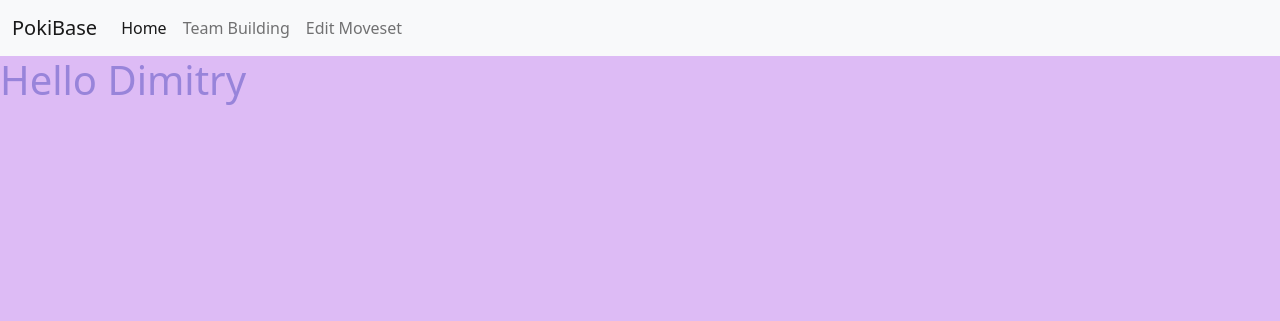
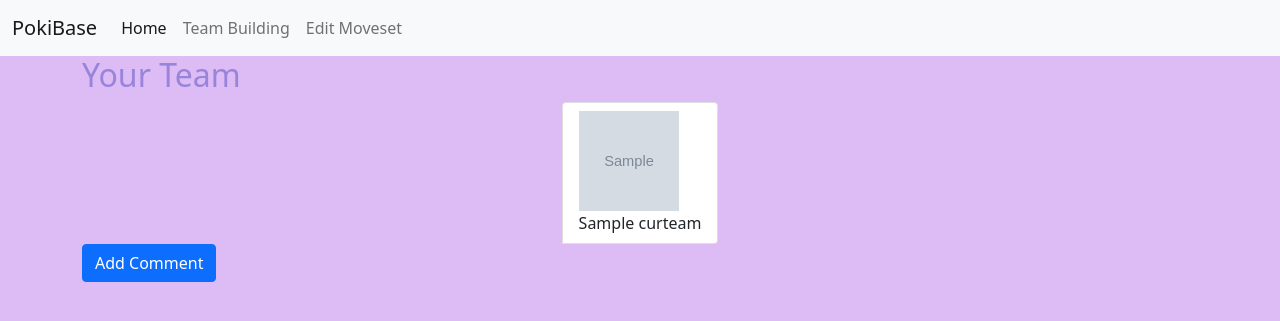
Before and after one commit to YongDong11467/PokiBase, a Flask app: template templates/home.html in a window 1280 px wide. Shown: the top 321 px of the page. Run offline with Flask 2, Linux system fonts and the light colour scheme; the template is opened without the code that fills it: most values are stand-ins (such as "Sample title", 1, 10 or a date in 2020); grey boxes marked "Sample" are stand-in pictures; parts of the project's set-up code (start-up, migrations or seed data) failed here and were passed over.

Commit message:
Team now show up on home page
Team now show up on home page

```diff
--- a/main.py
+++ b/main.py
@@ -46,7 +46,14 @@ currentTeamID = 1
 
 @app.route('/')
 def home():
-    return render_template("home.html")
+    if not 'curteam' in session:
+        session['curteam'] = []
+    if not 'curteamimg' in session:
+        session['curteamimg'] = []
+
+    curteam = session['curteam']
+    curteamimg = session['curteamimg']
+    return render_template("home.html", curteam = curteam, curteamimg = curteamimg)
 
 @app.route('/team', methods=['GET', 'POST'])
 def team():
@@ -127,12 +134,13 @@ def addtoteam():
         print(session["curteam"])
         # print(session["curteam"]["sprites"]["front_default"])
         #adds to team and teamid sql tables
-        global currentTeamID
-        newTeamMember = sqlalc.AddToTeam(currentTeamID, len(curteam))
-        newTeamMemberRel = sqlalc.AddToTeamRel(mostRecentPokemon, currentTeamID)
-        sqlalc.session.merge(newTeamMember)
-        sqlalc.session.merge(newTeamMemberRel)
-        sqlalc.session.commit()
+
+        #global currentTeamID
+        #newTeamMember = sqlalc.AddToTeam(currentTeamID, len(curteam))
+        #newTeamMemberRel = sqlalc.AddToTeamRel(mostRecentPokemon, currentTeamID)
+        #sqlalc.session.merge(newTeamMember)
+        #sqlalc.session.merge(newTeamMemberRel)
+        #sqlalc.session.commit()
     if 'curimageRef' in session:
         curteamimg.append(session['curimageRef'])
         session['curteamimg'] = curteamimg
@@ -144,6 +152,10 @@ def clearteam():
     session.pop("curteam", None)
     session.pop("curteamimg", None)
     return redirect(url_for("team"))
+
+@app.route('/commentonteam')
+def commentonteam():
+    return redirect(url_for("home"))
 
 def updateMovesTable(pokemoneid, moves):
     for move in moves:
--- a/templates/home.html
+++ b/templates/home.html
@@ -1,5 +1,27 @@
 {% extends "base.html" %}
 {% block title %}Home Page{% endblock %}
 {% block content %}
-<h1>Hello Dimitry</h1>
+    <div class="container" id="team">
+        <div>
+            <h2>Your Team</h2>
+        </div>
+        <div class="justify-content-center">
+            <ul class="list-group list-group-horizontal justify-content-center">
+                {% for i in range(0, curteamimg|length) %}
+                <li class="list-group-item">
+                    <div>
+    <!--                            <img src="{{ url_for('static', filename='./images/unknown.png')}}"  width="100" height="100">-->
+                        <img src="{{curteamimg[i]}}" width="100" height="100">
+                    </div>
+                    <div>
+                        <span>{{curteam[i]}}</span>
+                        <br>
+    <!--                            <span class="badge bg-secondary">Normal</span>-->
+                    </div>
+                </li>
+                {% endfor %}
+            </ul>
+            <a class="btn btn-primary" type="button" href="/commentonteam">Add Comment</a>
+        </div>
+    </div>
 {% endblock %}
```
